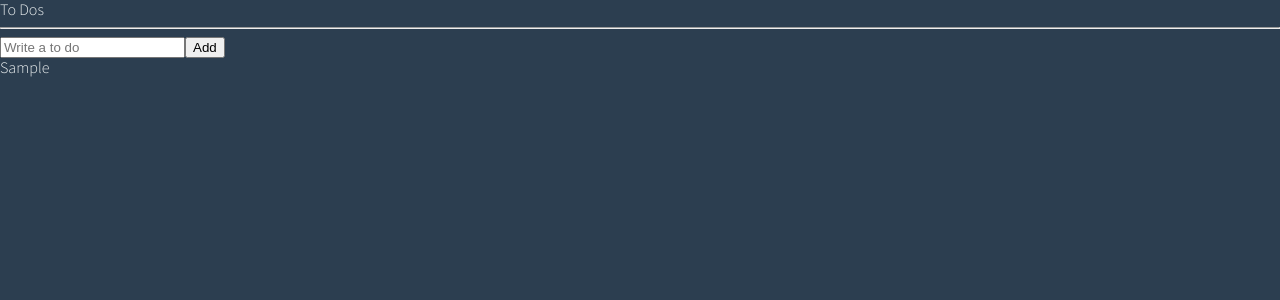
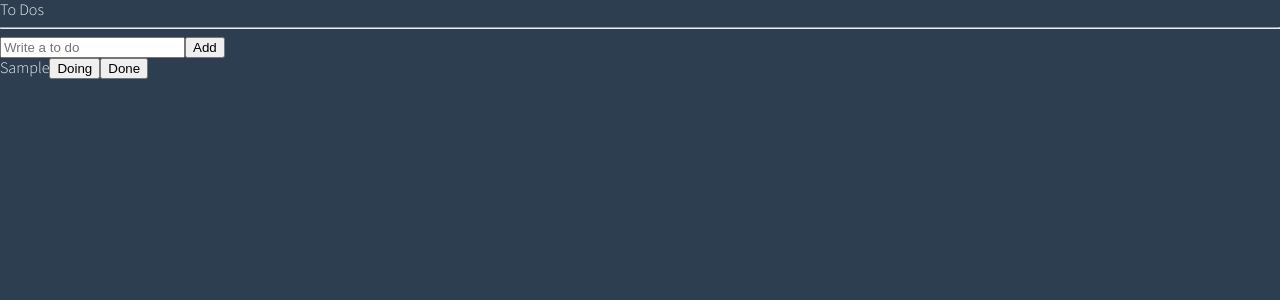
Before and after one commit to kkb4363/React-Netflix, a React (Create React App) app: page / in a window 1280 px wide. Both pictures are taken after typing "Sample" into the empty fields and a click on the button "Add". Shown: the top 300 px of the page. Built offline with nearby package versions, Linux system fonts and the light colour scheme.

Commit message:
#5.12~5.14
if 연산자
{ A > B && C } : A>B가 참이면 C를 출력

```diff
--- /dev/null
+++ b/src/components/CreateToDo.tsx
@@ -0,0 +1,27 @@
+import {useForm} from 'react-hook-form';
+import { useSetRecoilState } from 'recoil';
+import { toDoState } from './atoms';
+
+interface IForm{
+    toDo:string;
+}
+
+function CreateToDo(){
+    const setToDos = useSetRecoilState(toDoState)
+    const {register , handleSubmit, setValue} = useForm<IForm>();
+    const handleValid = ({toDo}:IForm) => {
+        setToDos(prev => [{text:toDo , id:Date.now(), category:"TO_DO"}, ...prev])
+        setValue('toDo',"");
+     }
+    return (
+        <form onSubmit={handleSubmit(handleValid)} >
+        <input {...register('toDo',
+        {
+            required:'please write a To Do',
+        })} placeholder="Write a to do"/>
+        <button>Add</button>
+      </form>
+    )
+}
+
+export default CreateToDo;
--- /dev/null
+++ b/src/components/ToDo.tsx
@@ -0,0 +1,30 @@
+import React from "react";
+import { useSetRecoilState } from "recoil";
+import { IToDo, toDoState } from "./atoms";
+
+function ToDo({text, category,id}:IToDo){
+    const setToDos = useSetRecoilState(toDoState);
+    const onClick = (event:React.MouseEvent<HTMLButtonElement>) =>{
+        const {
+            currentTarget:{name},
+        } = event;
+        setToDos(oldToDos => {
+            const targetIndex = oldToDos.findIndex(toDo => toDo.id === id )
+            const oldToDo = oldToDos[targetIndex];
+            const newToDo = {text, id, category:name};
+            console.log(oldToDo,newToDo);
+            return oldToDos;
+        })
+    }
+
+    return (
+        <li>
+            <span>{text}</span>
+            {category !== 'DOING' && <button name="DOING" onClick={onClick}>Doing</button>}
+            {category !== 'TO_DO' &&<button name="TO_DO" onClick={onClick}>To Do</button>}
+            {category !== 'DONE' &&<button name="DONE" onClick={onClick}>Done</button> }
+        </li>
+    )
+}
+
+export default ToDo;
--- a/src/components/ToDoList.tsx
+++ b/src/components/ToDoList.tsx
@@ -1,50 +1,19 @@
-import React from "react";
-import {useForm} from 'react-hook-form';
-import { atom, useRecoilState } from "recoil";
+import { useRecoilValue } from "recoil";
+import { toDoState } from "./atoms";
+import CreateToDo from "./CreateToDo";
+import ToDo from "./ToDo";
 
-const toDoState = atom<IToDo[]>({
-  key:'toDo',
-  default:[],
-})
-
-interface IForm{
-    toDo:string;
-}
-
-interface IToDo{
-  text:string;
-  id:number;
-  category:"TO_DO"|"DOING"|"DONE";
-
-}
 
 function ToDoList(){
-  const [ToDos, setToDos] = useRecoilState(toDoState);
- const {
-    register,
-    handleSubmit,
-    setValue
- } = useForm<IForm>()
-
- const handleValid = ({toDo}:IForm) => {
-    setToDos(prev => [{text:toDo , id:Date.now(), category:"TO_DO"}, ...prev])
-    setValue('toDo',"");
- }
-
+  const ToDos = useRecoilValue(toDoState);
     return (
     <div>
       <h1>To Dos</h1>
       <hr/>
-      <form onSubmit={handleSubmit(handleValid)} >
-        <input {...register('toDo',
-        {
-            required:'please write a To Do',
-        })} placeholder="Write a to do"/>
-        <button>Add</button>
-      </form>
+      <CreateToDo/>
 
       <ul>
-        {ToDos.map(toDo => <li key={toDo.id}>{toDo.text}</li>)}
+        {ToDos.map(toDo => <ToDo key = {toDo.id} {...toDo}/>)}
       </ul>
     </div>
   );
--- /dev/null
+++ b/src/components/atoms.tsx
@@ -0,0 +1,13 @@
+import {atom} from 'recoil';
+
+export interface IToDo{
+    text:string;
+    id:number;
+    category:"TO_DO"|"DOING"|"DONE";
+
+  }
+
+export const toDoState = atom<IToDo[]>({
+    key:'toDo',
+    default:[],
+})
```
